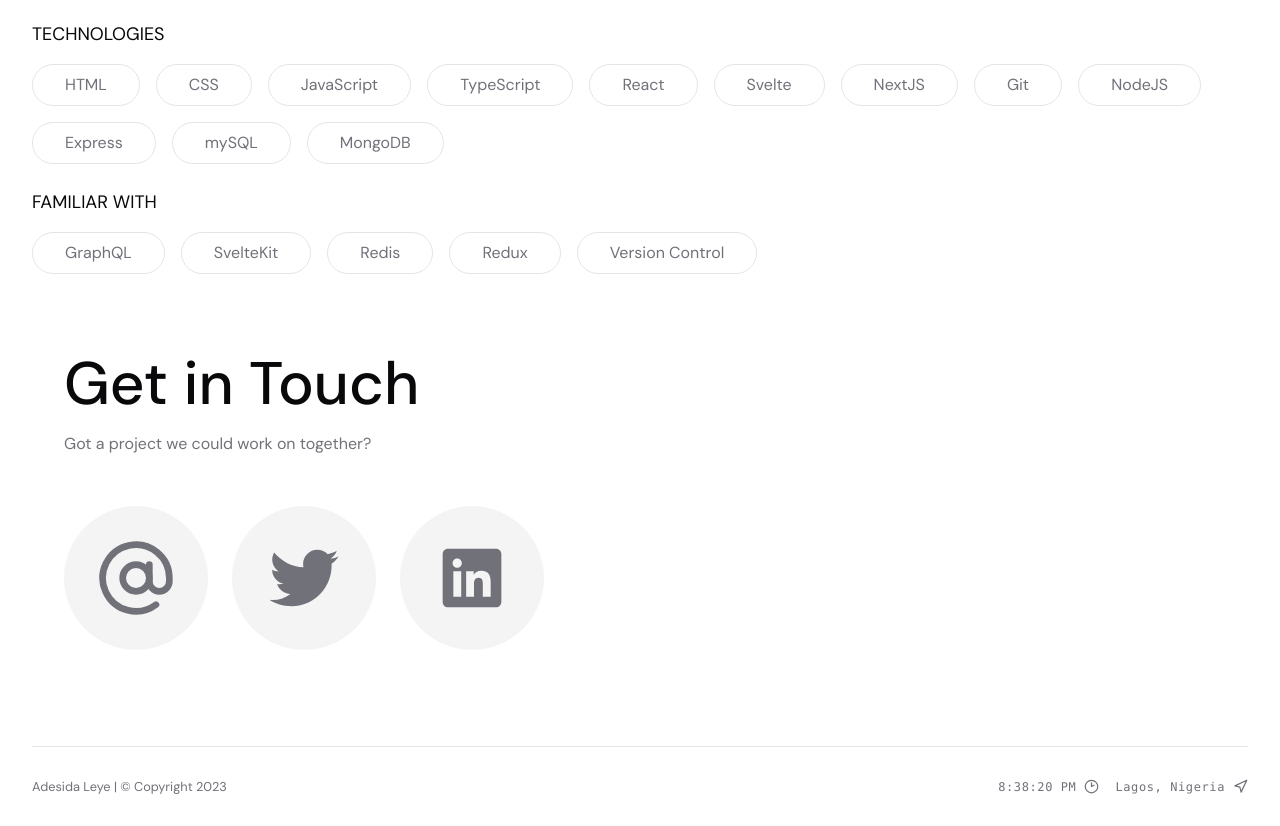
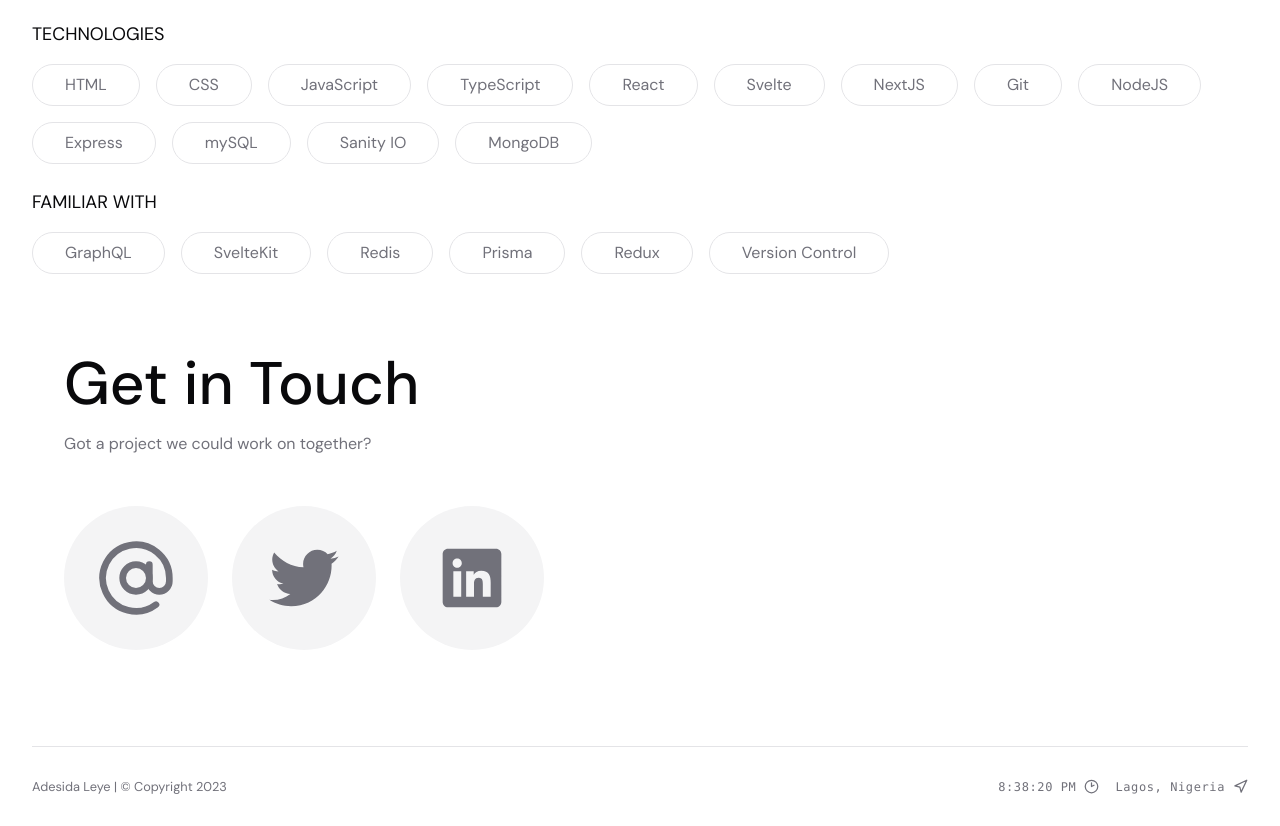
Before and after one commit to usernameisleye/v1, a React (Vite) app: page / in a window 1280 px wide. Shown: the part 1800-2626 px from the top of the page. Built offline with nearby package versions, Linux system fonts and the light colour scheme.

Commit message:
Update index.ts

```diff
--- a/src/constants/index.ts
+++ b/src/constants/index.ts
@@ -10,6 +10,7 @@ export const technologies = [
   "NodeJS",
   "Express",
   "mySQL",
+  "Sanity IO",
   "MongoDB",
 ]
 
@@ -17,6 +18,7 @@ export const familiars = [
   "GraphQL",
   "SvelteKit",
   "Redis",
+  "Prisma",
   "Redux",
   "Version Control",
 ]
```
